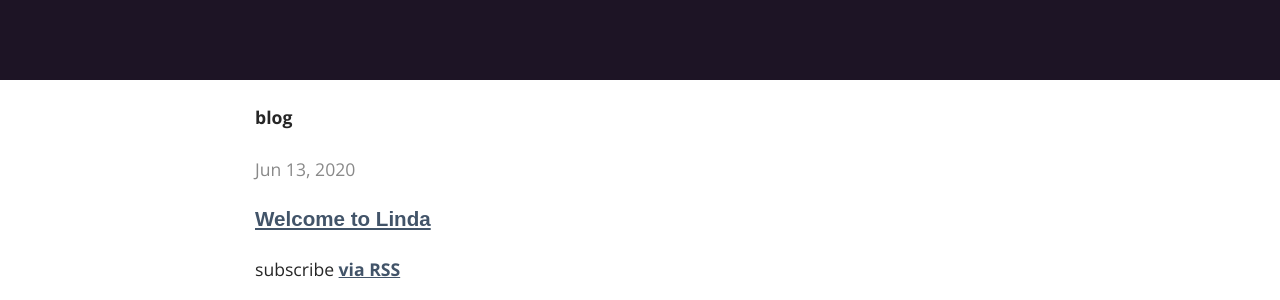
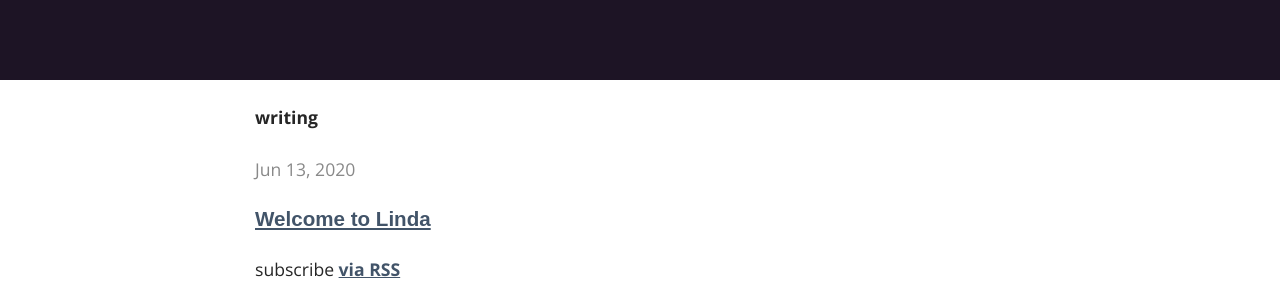
Before and after one commit to thelindakim/thelindakim, a Jekyll site: the page built from writing/index.html, in a window 1280 px wide. Shown: the part 420-720 px from the top of the page. Built offline with Jekyll 4.4.1, drawn with Linux system fonts in a browser that asks for light colours; some web fonts are replaced.

Commit message:
Edited writing "blog"

```diff
--- a/writing/index.html
+++ b/writing/index.html
@@ -2,7 +2,7 @@
 layout: default
 ---
 
-<h4>blog</h4>
+<h4>writing</h4>
 {% for post in site.posts %}
 		<time>{{ post.date | date: "%b %-d, %Y" }}</time>
 		<h3><a href="{{ post.url | prepend: site.baseurl }}">{{ post.title }}</a></h3>
```
